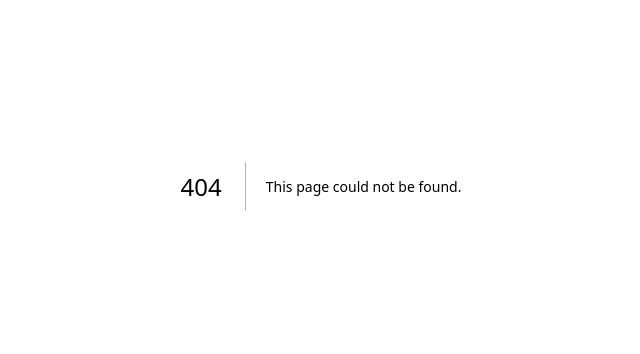
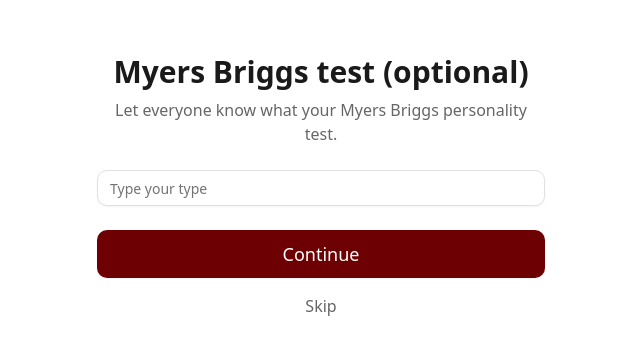
Before and after one commit to MwahCodes/dates-and-debates, a Next.js app: page /myers-briggs in a window 1280 px wide. Before the commit this address had no page. Shown: the part 214-568 px from the top of the page, without its empty margins (319-959 px from the left). Built offline with nearby package versions, Linux system fonts and the light colour scheme.

Commit message:
Update navigation in PhysicalAttributes component to redirect to the Myers-Briggs page instead of the next page, improving user flow and experience.

```diff
--- /dev/null
+++ b/app/myers-briggs/page.tsx
@@ -0,0 +1,135 @@
+'use client';
+
+import { useState, useEffect } from 'react';
+import { Button } from "@/components/ui/button";
+import { Input } from "@/components/ui/input";
+import { useRouter } from 'next/navigation';
+import { X } from "lucide-react";
+
+const personalityTypes = [
+  { code: 'INTJ', title: 'THE ARCHITECT', traits: 'IMAGINATIVE STRATEGIC PLANNERS' },
+  { code: 'INTP', title: 'THE LOGICIAN', traits: 'INNOVATIVE CURIOUS LOGICAL' },
+  { code: 'ENTJ', title: 'THE COMMANDER', traits: 'BOLD IMAGINATIVE STRONG-WILLED' },
+  { code: 'ENTP', title: 'THE DEBATER', traits: 'SMART CURIOUS INTELLECTUAL' },
+  { code: 'INFJ', title: 'THE ADVOCATE', traits: 'QUIET MYSTICAL IDEALIST' },
+  { code: 'INFP', title: 'THE MEDIATOR', traits: 'POETIC KIND ALTRUISTIC' },
+  { code: 'ENFJ', title: 'THE PROTAGONIST', traits: 'CHARISMATIC INSPIRING NATURAL LEADERS' },
+  { code: 'ENFP', title: 'THE CAMPAIGNER', traits: 'ENTHUSIASTIC CREATIVE SOCIABLE' },
+  { code: 'ISTJ', title: 'THE LOGISTICIAN', traits: 'PRACTICAL FACT-MINDED RELIABLE' },
+  { code: 'ISFJ', title: 'THE DEFENDER', traits: 'PROTECTIVE WARM CARING' },
+  { code: 'ESTJ', title: 'THE EXECUTIVE', traits: 'ORGANIZED PUNCTUAL LEADER' },
+  { code: 'ESFJ', title: 'THE CONSUL', traits: 'CARING SOCIAL POPULAR' },
+  { code: 'ISTP', title: 'THE VIRTUOSO', traits: 'BOLD PRACTICAL EXPERIMENTAL' },
+  { code: 'ISFP', title: 'THE ADVENTURER', traits: 'ARTISTIC CHARMING EXPLORERS' },
+  { code: 'ESTP', title: 'THE ENTREPRENEUR', traits: 'SMART ENERGETIC PERCEPTIVE' },
+  { code: 'ESFP', title: 'THE ENTERTAINER', traits: 'SPONTANEOUS ENERGETIC ENTHUSIASTIC' }
+];
+
+export default function MyersBriggs() {
+  const router = useRouter();
+  const [searchTerm, setSearchTerm] = useState('');
+  const [selectedType, setSelectedType] = useState<string | null>(null);
+  const [isDropdownOpen, setIsDropdownOpen] = useState(false);
+
+  const filteredTypes = personalityTypes.filter(type =>
+    type.code.toLowerCase().includes(searchTerm.toLowerCase()) ||
+    type.title.toLowerCase().includes(searchTerm.toLowerCase())
+  );
+
+  // Close dropdown when clicking outside
+  const handleClickOutside = (e: MouseEvent) => {
+    const target = e.target as HTMLElement;
+    if (!target.closest('.dropdown-container')) {
+      setIsDropdownOpen(false);
+    }
+  };
+
+  // Add click outside listener
+  useEffect(() => {
+    document.addEventListener('click', handleClickOutside);
+    return () => document.removeEventListener('click', handleClickOutside);
+  }, []);
+
+  return (
+    <div className="flex flex-col items-center justify-center min-h-screen bg-white p-8">
+      <div className="max-w-md w-full space-y-8">
+        <div className="space-y-6">
+          <div>
+            <h1 className="text-3xl font-semibold text-center text-[#1A1A1A]">
+              Myers Briggs test (optional)
+            </h1>
+            <p className="mt-2 text-center text-[#666666]">
+              Let everyone know what your Myers Briggs personality test.
+            </p>
+          </div>
+
+          <div className="relative dropdown-container">
+            <Input
+              value={searchTerm}
+              onChange={(e) => {
+                setSearchTerm(e.target.value);
+                setIsDropdownOpen(true);
+              }}
+              onFocus={() => setIsDropdownOpen(true)}
+              placeholder="Type your type"
+              className="w-full p-3 rounded-lg border border-[#E0E0E0] focus:border-[#6C0002] focus:ring-1 focus:ring-[#6C0002]"
+            />
+
+            {isDropdownOpen && (
+              <div className="absolute z-10 w-full mt-1 bg-white border border-[#E0E0E0] rounded-lg shadow-lg max-h-60 overflow-auto">
+                {filteredTypes.map((type) => (
+                  <div
+                    key={type.code}
+                    className="flex items-center justify-between p-3 hover:bg-gray-50 cursor-pointer"
+                    onClick={() => {
+                      setSelectedType(type.code);
+                      setSearchTerm('');
+                      setIsDropdownOpen(false);
+                    }}
+                  >
+                    <span className="font-medium">{type.code}</span>
+                    <span className="text-[#666666]">{type.title}</span>
+                  </div>
+                ))}
+              </div>
+            )}
+          </div>
+
+          {selectedType && (
+            <div className="flex items-center justify-between p-3 bg-gray-50 rounded-lg">
+              <div className="flex items-center">
+                <span className="mr-2">•</span>
+                <span className="font-medium">{selectedType}</span>
+                <span className="ml-2 text-[#666666]">
+                  {personalityTypes.find(t => t.code === selectedType)?.title}
+                </span>
+              </div>
+              <button
+                onClick={() => setSelectedType(null)}
+                className="text-[#666666] hover:text-[#6C0002] transition-colors"
+              >
+                <X size={20} />
+              </button>
+            </div>
+          )}
+
+          <div className="space-y-4">
+            <Button
+              className="w-full bg-[#6C0002] text-white py-6 rounded-lg text-lg hover:bg-[#8C0003] transition-colors"
+              onClick={() => router.push('/next-page')}
+            >
+              Continue
+            </Button>
+
+            <button
+              onClick={() => router.push('/next-page')}
+              className="w-full text-center text-[#666666] hover:text-[#6C0002] transition-colors"
+            >
+              Skip
+            </button>
+          </div>
+        </div>
+      </div>
+    </div>
+  );
+}
--- a/app/physical-attributes/page.tsx
+++ b/app/physical-attributes/page.tsx
@@ -129,7 +129,7 @@ export default function PhysicalAttributes() {
           <Button
             className="w-full bg-[#6C0002] text-white py-6 rounded-lg mt-8 text-lg hover:bg-[#8C0003] transition-colors"
             disabled={!education || !height || !weight}
-            onClick={() => router.push('/next-page')}
+            onClick={() => router.push('/myers-briggs')}
           >
             Continue
           </Button>
```
